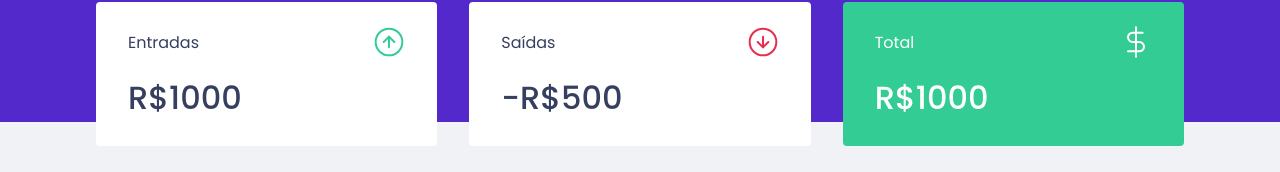
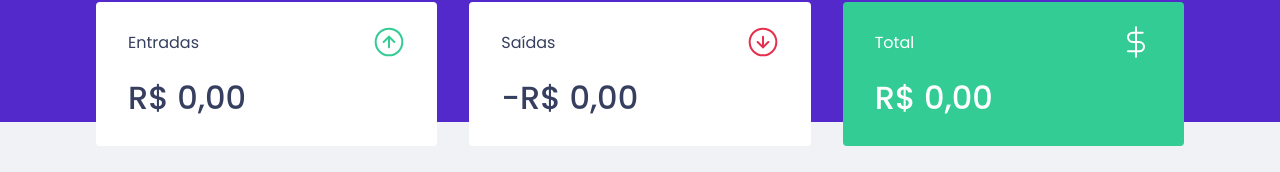
Before and after one commit to thiagofranck/dtmoney, a React (Create React App) app: page / in a window 1280 px wide. Shown: the part 150-322 px from the top of the page. Built offline with nearby package versions, Linux system fonts and the light colour scheme; no server answers; what miragejs would draw is missing.

Commit message:
Calculo de resumo no summary

```diff
--- a/src/components/Summary/index.tsx
+++ b/src/components/Summary/index.tsx
@@ -10,7 +10,21 @@
 export function Summary() {
     const {transactions} = useContext(TransactionsContext);
 
-    console.log(transactions);
+    const summary = transactions.reduce((acc, transaction) => {
+        if(transaction.type === 'deposit') {
+            acc.deposits += transaction.amount;
+            acc.total += transaction.amount;
+        } else {
+            acc.withdraws += transaction.amount;
+            acc.total -= transaction.amount;
+        }
+
+        return acc;
+    }, {
+        deposits: 0,
+        withdraws: 0,
+        total: 0,
+    })
 
     return (
         <Container>
@@ -19,21 +33,36 @@
                     <p>Entradas</p>
                     <img src={incomeImg} alt="Entradas" />
                 </header>
-                <strong>R$1000</strong>
+                <strong>
+                {new Intl.NumberFormat('pt-BR', {
+                    style: 'currency',
+                    currency: 'BRL'
+                }).format(summary.deposits)}
+                </strong>
             </div>
             <div>
                 <header>
                     <p>Saídas</p>
                     <img src={outcomeImg} alt="Saídas" />
                 </header>
-                <strong>-R$500</strong>
+                <strong>-
+                {new Intl.NumberFormat('pt-BR', {
+                    style: 'currency',
+                    currency: 'BRL'
+                }).format(summary.withdraws)}
+                </strong>
             </div>
             <div className="hightlight-background">
                 <header>
                     <p>Total</p>
                     <img src={totalImg} alt="Total" />
                 </header>
-                <strong>R$1000</strong>
+                <strong>
+                {new Intl.NumberFormat('pt-BR', {
+                    style: 'currency',
+                    currency: 'BRL'
+                }).format(summary.total)}
+                </strong>
             </div>
         </Container>
     )
```
